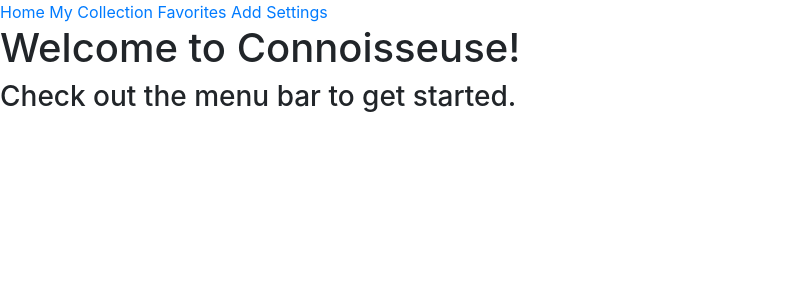
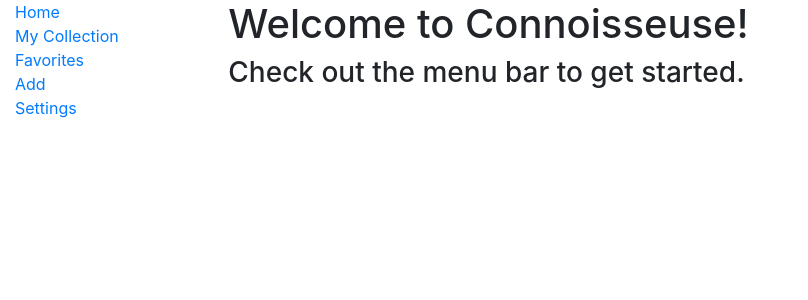
Before and after one commit to verdabursal/connoisseuse-frontend, a React (Create React App) app: page / in a window 1280 px wide. Shown: the top 300 px of the page, without its empty margins (0-808 px from the left). Built offline with nearby package versions, Linux system fonts and the light colour scheme.

Commit message:
made basic left menu bar

```diff
--- a/src/App.js
+++ b/src/App.js
@@ -2,45 +2,12 @@ import React from 'react';
 import './App.css';
 import '../node_modules/bootstrap/dist/css/bootstrap.min.css';
 
-import {BrowserRouter as Router, Route, Link} from 'react-router-dom';
-
-import Home from './components/Home';
-import MyCollection from './components/MyCollection';
-import Favorites from './components/Favorites';
-import Add from './components/Add';
-import Settings from './components/Settings';
+import MenuBar from "./layout/MenuBar";
 
 class App extends React.Component {
   render() {
     return(
-        <Router>
-            <Link to="/">Home</Link>&nbsp;
-            <Link to="/my-collection">My Collection</Link>&nbsp;
-            <Link to="/favorites">Favorites</Link>&nbsp;
-            <Link to="/add">Add</Link>&nbsp;
-            <Link to="/settings">Settings</Link>
-
-            <Route
-                path="/"
-                exact
-                component={Home}/>
-            <Route
-                path="/my-collection"
-                exact
-                component={MyCollection}/>
-            <Route
-                path="/favorites"
-                exact
-                component={Favorites}/>
-            <Route
-                path="/add"
-                exact
-                component={Add}/>
-            <Route
-                path="/settings"
-                exact
-                component={Settings}/>
-        </Router>
+        <MenuBar/>
     );
   }
 }
--- /dev/null
+++ b/src/layout/MenuBar.jsx
@@ -0,0 +1,58 @@
+import React from 'react';
+
+import {BrowserRouter as Router, Route, Link} from "react-router-dom";
+
+import Home from "../components/Home";
+import MyCollection from "../components/MyCollection";
+import Favorites from "../components/Favorites";
+import Add from "../components/Add";
+import Settings from "../components/Settings";
+
+class MenuBar extends React.Component {
+    constructor(props) {
+        super(props)
+    }
+
+    render() {
+        return(
+            <Router>
+                <div className="container-fluid">
+                <div className="row">
+                    <div className="col-2">
+                        <Link to="/">Home</Link><br/>
+                        <Link to="/my-collection">My Collection</Link><br/>
+                        <Link to="/favorites">Favorites</Link><br/>
+                        <Link to="/add">Add</Link><br/>
+                        <Link to="/settings">Settings</Link>
+                    </div>
+
+                    <div className="col-10">
+                        <Route
+                            path="/"
+                            exact
+                            component={Home}/>
+                        <Route
+                            path="/my-collection"
+                            exact
+                            component={MyCollection}/>
+                        <Route
+                            path="/favorites"
+                            exact
+                            component={Favorites}/>
+                        <Route
+                            path="/add"
+                            exact
+                            component={Add}/>
+                        <Route
+                            path="/settings"
+                            exact
+                            component={Settings}/>
+                    </div>
+                </div>
+                </div>
+            </Router>
+        )
+    }
+}
+
+export default MenuBar;
```
